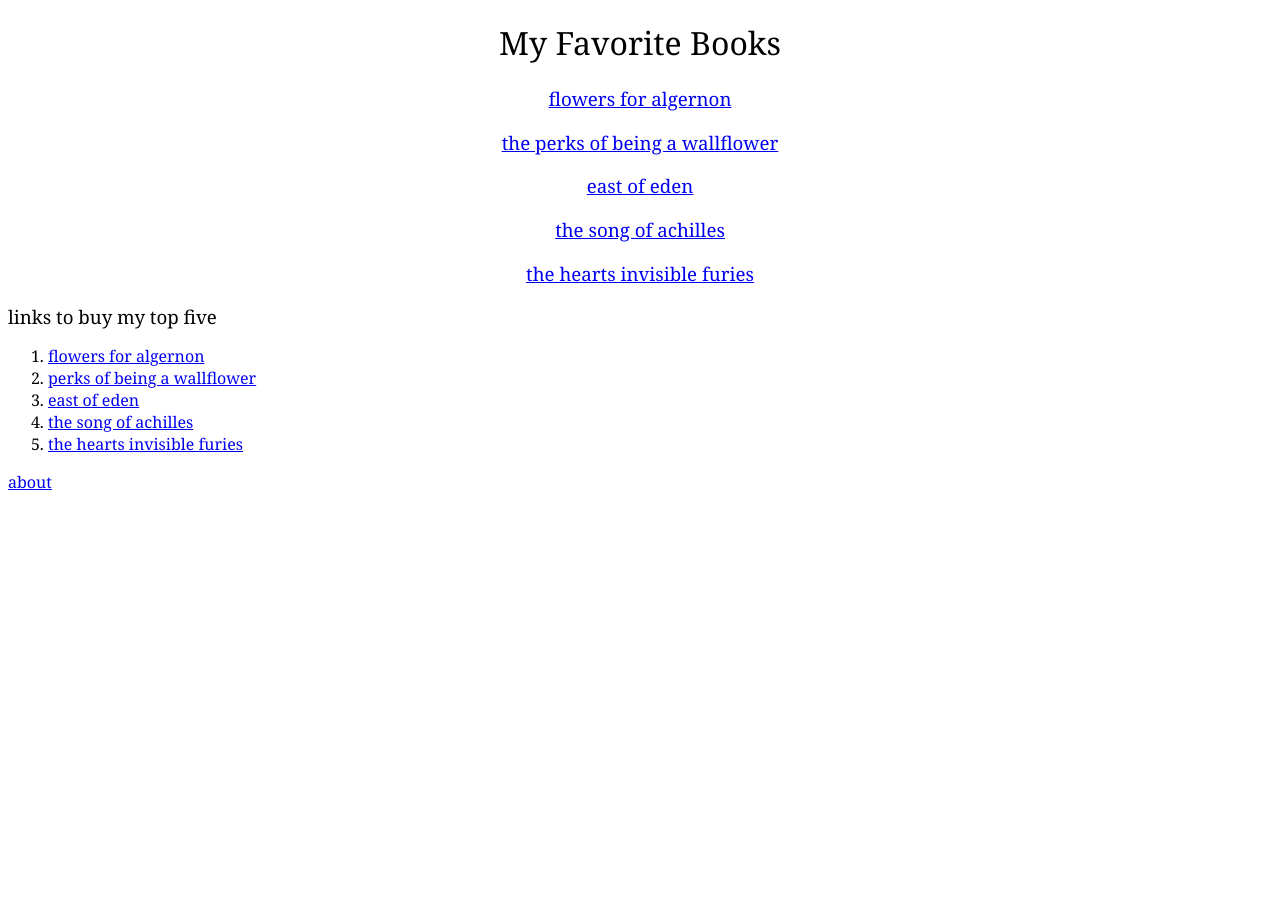
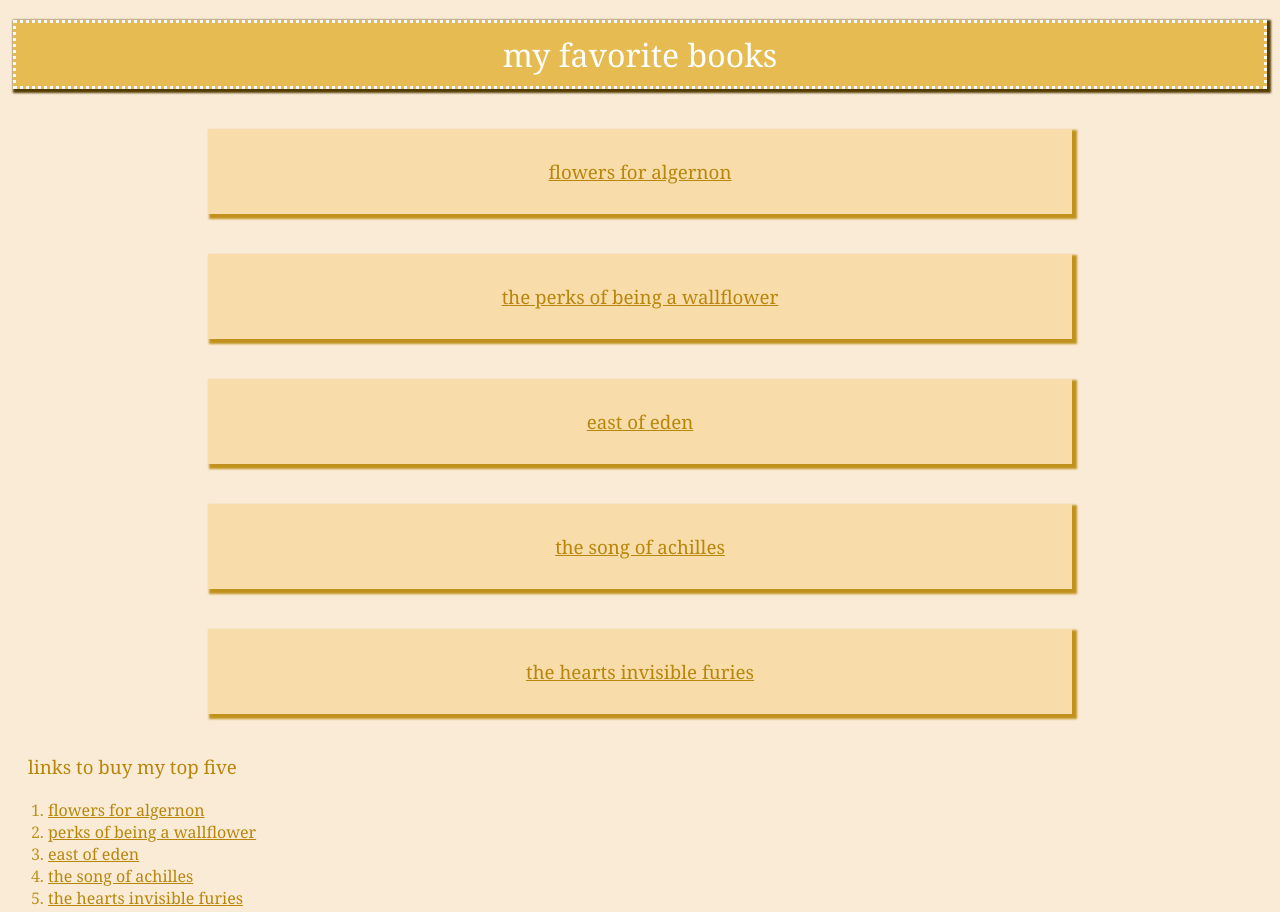
Before and after one commit to Schneider725/books, a plain HTML site: page lists/index.html in a window 1280 px wide. Shown: the top 912 px of the page. Before the commit the page ends 800 px from the top, so only its background shows below. Drawn offline with Linux system fonts and the light colour scheme.

Commit message:
change overall design

```diff
--- a/lists/index.css
+++ b/lists/index.css
@@ -1,21 +1,59 @@
-.image{
+body {
+    background-color: antiquewhite;
+    color: black;
+}
+
+h1{
+    background-color: rgb(229, 187, 82);
+    margin: 20px;
+    margin-right: 5px;
+    margin-left: 5px;
+    border: dotted rgb(248, 248, 245) 3px;
+    padding: 10px;
+    color: white;
+    box-shadow: 2px 2px 2px 2px rgb(84, 60, 1);
+}
+h2 {
+    margin-right: 30p;
+}
+a {
+    color: darkgoldenrod;
+}
+
+.image {
     width: 300px;
     height: auto;
+    margin-left: 5px;
 }
-.header{
-    font-size:xx-large;
+
+.header {
+    font-size: xx-large;
     font-stretch: extra-expanded;
     text-align: center;
     font-family: Georgia, 'Times New Roman', Times, serif;
 }
-.list{
+
+.list {
     text-align: center;
+    margin: 40px 200px;
+    background-color: rgb(248, 220, 169);
+    padding: 30px;
+    box-shadow: 3px 3px 2px 2px;
+    transition: all 1s ease;
 }
-.info{
-    margin: 0;
-    padding-top: 0%;
+.list:hover {
+    margin: 40px 100px;
+    transition: 1s;
 }
-*{
-    font-family:Georgia, 'Times New Roman', Times, serif;
+
+.info {
+    padding-bottom: 5px;
+    margin-left: 10px;
+
+}
+
+* {
+    font-family: Georgia, 'Times New Roman', Times, serif;
     font-weight: 200;
+    color: rgb(192, 146, 29);
 }
--- a/lists/index.html
+++ b/lists/index.html
@@ -1,27 +1,37 @@
 <!DOCTYPE html>
 <html lang="en">
+
 <head>
     <meta charset="UTF-8">
-        <title>Lists</title>
+    <title>Favorite Books</title>
     <link rel="stylesheet" href="index.css">
 </head>
+
 <body>
-        <h1 class="header">My Favorite Books</h1>
-        <h3 class="list"><a href="./pages/flowersforalgernon.html">flowers for algernon</a><h3>
+    <div class="container">
+        <h1 class="header">my favorite books</h1>
+        <h3 class="list"><a href="./pages/flowersforalgernon.html">flowers for algernon</a></h3>
         <h3 class="list"><a href="./pages/perks.html">the perks of being a wallflower</a></h3>
         <h3 class="list"><a href="./pages/eastofeden.html">east of eden</a> </h3>
         <h3 class="list"><a href="./pages/thesongofachilles.html">the song of achilles </a></h3>
         <h3 class="list"><a href="pages/thehearts.html">the hearts invisible furies</a></h3>
 
-        <h3 style="margin: 0;">links to buy my top five</h3>
+        <h3 style="margin: 20px; color:darkgoldenrod;">links to buy my top five</h3>
         <ol>
-            <li><a href="https://www.barnesandnoble.com/w/flowers-for-algernon-daniel-keyes/1100302101?ean=9780156030304" target="_blank" rel="noopener noreferrer"> flowers for algernon</a></li>
-            <li><a href="https://www.barnesandnoble.com/w/the-perks-of-being-a-wallflower-stephen-chbosky/1100365675?ean=9780671027346" target="_blank" rel="noopener noreferrer"> perks of being a wallflower</a></li>
-            <li><a href="https://www.barnesandnoble.com/w/east-of-eden-john-steinbeck/1100594195?ean=9780142004234" target="_blank" rel="noopener noreferrer">east of eden</a></li>
-            <li><a href="https://www.barnesandnoble.com/w/the-song-of-achilles-madeline-miller/1103167914?ean=9780062060624"target="_blank" rel="noopener noreferrer">the song of achilles</a></li>
-            <li><a href="https://www.barnesandnoble.com/w/the-hearts-invisible-furies-john-boyne/1125244820?ean=9781524760793" target="_blank" rel="noopener noreferrer">the hearts invisible furies </a></li>
+            <li><a href="https://www.barnesandnoble.com/w/flowers-for-algernon-daniel-keyes/1100302101?ean=9780156030304"
+                    target="_blank" rel="noopener noreferrer"> flowers for algernon</a></li>
+            <li><a href="https://www.barnesandnoble.com/w/the-perks-of-being-a-wallflower-stephen-chbosky/1100365675?ean=9780671027346"
+                    target="_blank" rel="noopener noreferrer"> perks of being a wallflower</a></li>
+            <li><a href="https://www.barnesandnoble.com/w/east-of-eden-john-steinbeck/1100594195?ean=9780142004234"
+                    target="_blank" rel="noopener noreferrer">east of eden</a></li>
+            <li><a href="https://www.barnesandnoble.com/w/the-song-of-achilles-madeline-miller/1103167914?ean=9780062060624"
+                    target="_blank" rel="noopener noreferrer">the song of achilles</a></li>
+            <li><a href="https://www.barnesandnoble.com/w/the-hearts-invisible-furies-john-boyne/1125244820?ean=9781524760793"
+                    target="_blank" rel="noopener noreferrer">the hearts invisible furies </a></li>
         </ol>
 
         <a href="./pages/about.html">about</a>
+    </div>
 </body>
+
 </html>
```
Also changed, not shown: lists/pages/about.html (+1 -0 lines), lists/pages/flowersforalgernon.html (+6 -1 lines), lists/pages/thehearts.html (+1 -1 lines), lists/pages/thesongofachilles.html (+1 -1 lines). Lines whose indentation alone changed are shown as unchanged.
